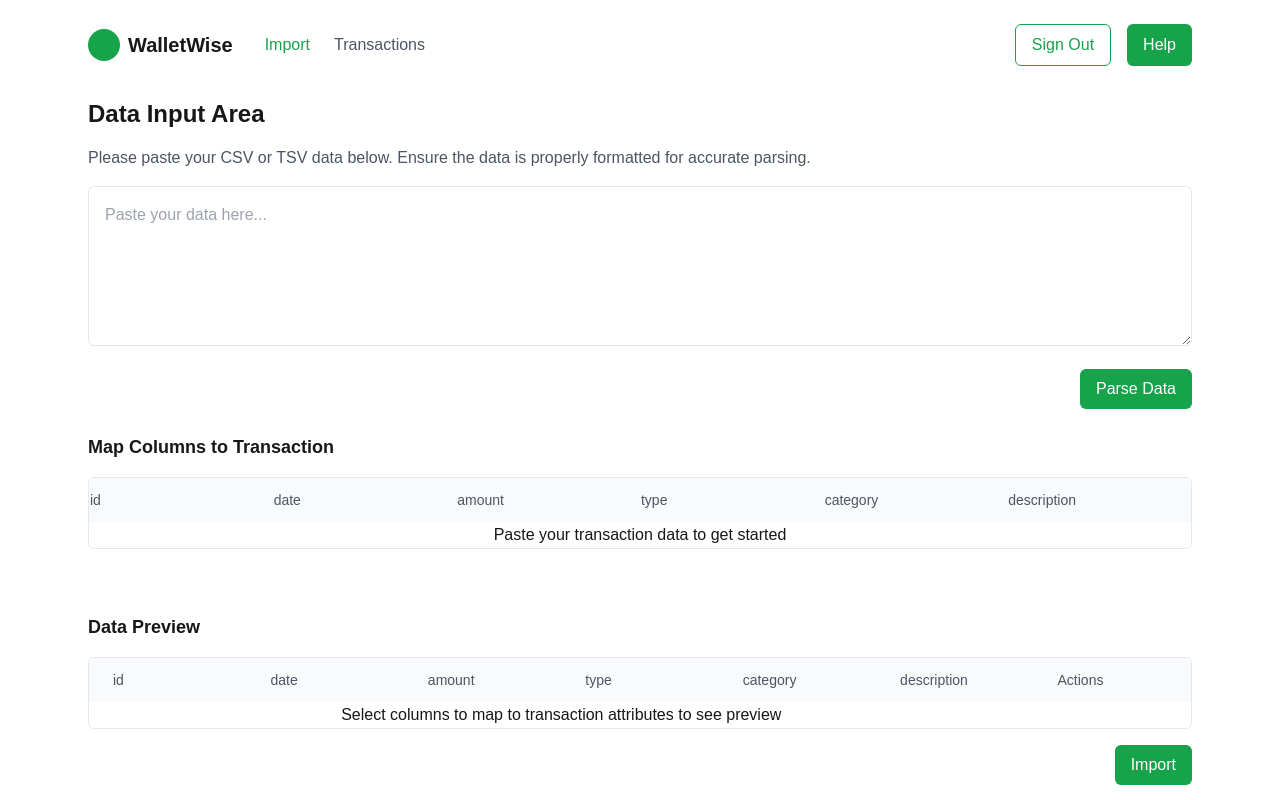
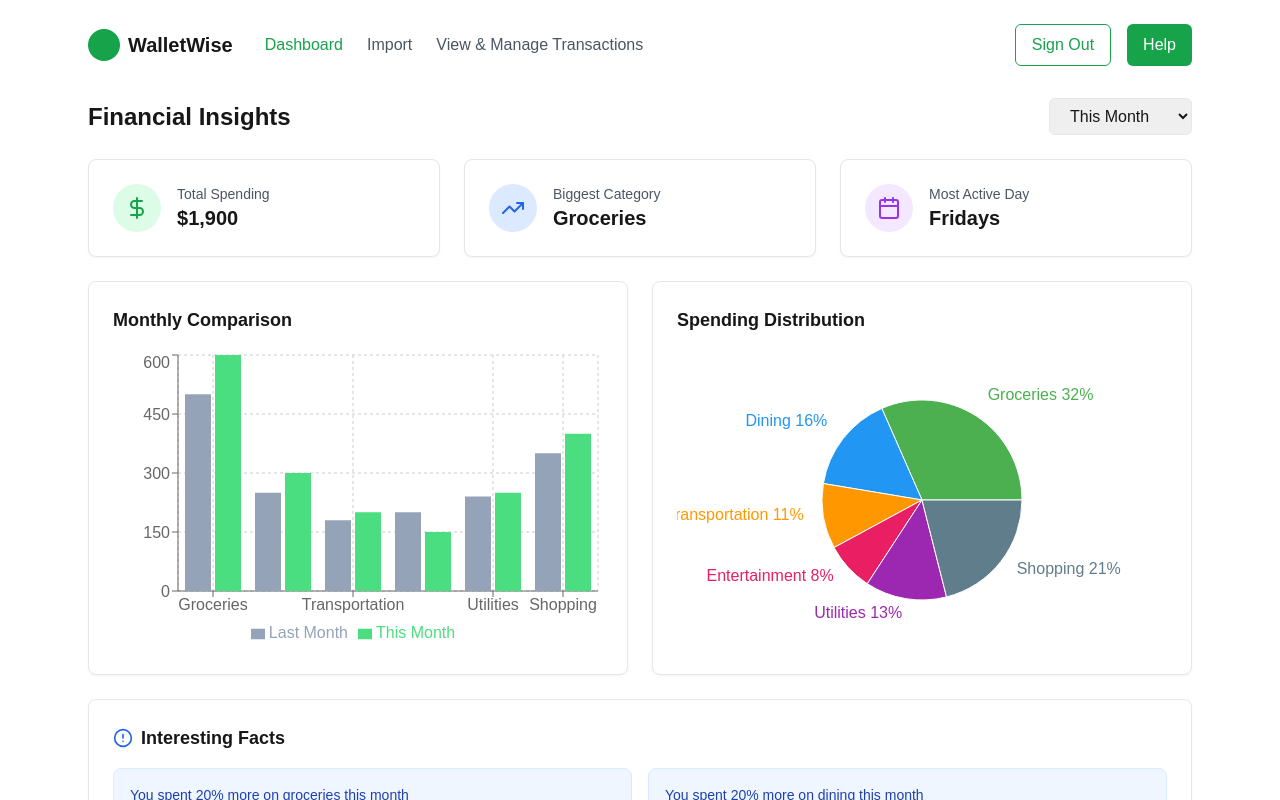
Before and after one commit to neel1104/bachat-web, a Next.js app: page / in a window 1280 px wide. Shown: the top 800 px of the page. Built offline with nearby package versions, Linux system fonts and the light colour scheme.

Commit message:
(feat) add static dashboard page

```diff
--- /dev/null
+++ b/app/bulk-import/page.tsx
@@ -0,0 +1,192 @@
+'use client';
+import React, { useState } from 'react';
+import { useRouter } from 'next/navigation'
+import { Trash } from 'lucide-react';
+import Header from '../components/header';
+interface Transaction {
+  id: string;
+  date: string;
+  amount: number;
+  type: string;
+  category: string;
+  description: string;
+}
+
+const Home = () => {
+  const router = useRouter();
+  const [csvData, setCsvData] = useState('');
+  const [rows, setRows] = useState<string[][]>([]);
+  const [mapping, setMapping] = useState<{ [key: string]: number }>({});
+  const transactionAttributes = ["id", "date", "amount", "type", "category", "description"];
+
+  const handleDataPaste = (e: React.ChangeEvent<HTMLTextAreaElement>) => {
+    setCsvData(e.target.value);
+  };
+
+  const handleParseData = () => {
+    const separator = csvData.includes('\t') ? '\t' : ',';
+    const rows = csvData.split('\n').map(row => row.split(separator).map(col => col.trim().replace(/^"|"$/g, '')));
+    setRows(rows);
+  };
+
+  const handleRemoveTransaction = (idx: number) => {
+    const newRows = [...rows];
+    newRows.splice(idx + 1, 1);
+    setRows(newRows);
+  };
+
+  const handleImportTransactions = () => {
+    const transactions: Transaction[] = [];
+    for (const transaction of previewTransactions) {
+      const newTransaction = {
+        id: transaction.id,
+        date: transaction.date,
+        amount: Number(transaction.amount),
+        type: transaction.type,
+        category: transaction.category,
+        description: transaction.description
+      }
+      transactions.push(newTransaction);
+    }
+    // save transactions to local storage
+    localStorage.setItem("transactions", JSON.stringify(transactions));
+    // redirect to transactions page
+    router.push("/transactions");
+  };
+
+  const previewTransactions: { [key: string]: string }[] = [];
+  if (Object.keys(mapping).length > 0) {
+    for (const row of rows.slice(1)) {
+      const previewTransaction: { [key: string]: string } = {};
+      for (const attr of transactionAttributes) {
+        previewTransaction[attr] = row[mapping[attr]];
+      }
+      previewTransactions.push(previewTransaction);
+    }
+  }
+
+  return (
+    <div className="max-w-6xl mx-auto p-6">
+      <Header />
+
+      <div className="mb-8">
+        <h2 className="text-2xl font-bold mb-4">Data Input Area</h2>
+        <p className="text-gray-600 mb-4">
+          Please paste your CSV or TSV data below. Ensure the data is properly formatted for accurate parsing.
+        </p>
+        <textarea
+          className="w-full h-40 p-4 border rounded-md mb-4"
+          placeholder="Paste your data here..."
+          value={csvData}
+          onChange={handleDataPaste}
+        />
+        <button
+          onClick={handleParseData}
+          className="px-4 py-2 bg-green-600 text-white rounded-md float-right"
+        >
+          Parse Data
+        </button>
+      </div>
+
+      <div className="mt-16">
+        <h3 className="text-lg font-semibold mb-4">Map Columns to Transaction</h3>
+        <div className="border rounded-md overflow-hidden">
+          <table className="w-full table-fixed">
+            <thead className="bg-gray-50">
+              <tr>
+                {transactionAttributes.map((attr) => (
+                  <th key={attr} className="py-3 basis-0 text-left text-sm font-medium text-gray-600">
+                    {attr}
+                  </th>
+                ))}
+              </tr>
+            </thead>
+            <tbody className="divide-y divide-gray-200">
+              <tr>
+                {
+                  rows.length > 0 ?
+                    transactionAttributes.map((attr) => (
+                      <td key={attr}>
+                        <select onChange={(e) => setMapping({ ...mapping, [attr]: parseInt(e.target.value) })}>
+                          {
+                            ["-", ...rows[0]].map((col, idx) => (
+                              <option key={idx} value={idx - 1} >{col}</option>
+                            ))
+                          }
+                        </select>
+                      </td>
+                    ))
+                    :
+                    <td colSpan={6} className="text-center">Paste your transaction data to get started</td>
+                }
+              </tr>
+            </tbody>
+          </table>
+        </div>
+      </div>
+
+      <div className="mt-16">
+        <h3 className="text-lg font-semibold mb-4">Data Preview</h3>
+        <div className="border rounded-md overflow-hidden">
+          <table className="w-full table-fixed">
+            <thead className="bg-gray-50">
+              <tr>
+                {transactionAttributes.map((attr) => (
+                  <th key={attr} className="px-6 py-3 text-left text-sm font-medium text-gray-600">
+                    {attr}
+                  </th>
+                ))}
+                <th className="px-6 py-3 text-left text-sm font-medium text-gray-600">
+                  Actions
+                </th>
+              </tr>
+            </thead>
+            <tbody className="divide-y divide-gray-200">
+              {
+                previewTransactions.length > 0 ?
+                  previewTransactions.map((transaction, idx) => (
+                    <tr key={transaction.id}>
+                      <td className="px-6 py-4 text-sm text-gray-900">
+                        {transaction.id}
+                      </td>
+                      <td className="px-6 py-4 text-sm text-gray-900">
+                        {transaction.date}
+                      </td>
+                      <td className="px-6 py-4 text-sm text-gray-900">
+                        ${parseFloat(transaction.amount).toFixed(2)}
+                      </td>
+                      <td className="px-6 py-4 text-sm text-gray-900">
+                        {transaction.type}
+                      </td>
+                      <td className="px-6 py-4 text-sm text-gray-900">
+                        {transaction.category}
+                      </td>
+                      <td className="px-6 py-4 text-sm text-gray-900">
+                        {transaction.description}
+                      </td>
+                      <td className="px-6 py-4">
+                        <button onClick={() => handleRemoveTransaction(idx)}>
+                          <Trash className="size-4" />
+                        </button>
+                      </td>
+                    </tr>
+                  ))
+                  :
+                  <tr>
+                    <td colSpan={6} className="text-center">Select columns to map to transaction attributes to see preview</td>
+                  </tr>
+              }
+            </tbody>
+          </table>
+        </div>
+        <div className="flex justify-end gap-4 mt-4">
+          <button className="px-4 py-2 bg-green-600 text-white rounded-md" onClick={handleImportTransactions}>
+            Import
+          </button>
+        </div>
+      </div>
+    </div>
+  );
+};
+
+export default Home;
--- a/app/components/header.tsx
+++ b/app/components/header.tsx
@@ -19,9 +19,9 @@ export default function Header() {
             <Link href="/"><span className="text-xl font-bold">WalletWise</span></Link>
           </div>
           <nav className="flex gap-6">
-            <Link href="/" className={getLinkStyle("/")}>Import</Link>
-            <Link href="/transactions" className={getLinkStyle("/transactions")}>Transactions</Link>
-            {/* <Link href="/" className={getLinkStyle("/bulk-edit")}>Bulk Edit</Link> */}
+            <Link href="/" className={getLinkStyle("/")}>Dashboard</Link>
+            <Link href="/bulk-import" className={getLinkStyle("/bulk-import")}>Import</Link>
+            <Link href="/transactions" className={getLinkStyle("/transactions")}>View & Manage Transactions</Link>
           </nav>
         </div>
         <div className="flex gap-4">
--- a/app/page.tsx
+++ b/app/page.tsx
@@ -1,192 +1,163 @@
 'use client';
 import React, { useState } from 'react';
-import { useRouter } from 'next/navigation'
-import { Trash } from 'lucide-react';
+import {
+  BarChart, Bar, PieChart, Pie, Cell,
+  XAxis, YAxis, CartesianGrid, Tooltip, Legend,
+  ResponsiveContainer
+} from 'recharts';
+import { TrendingUp, DollarSign, Calendar, AlertCircle } from 'lucide-react';
 import Header from './components/header';
-interface Transaction {
-  id: string;
-  date: string;
-  amount: number;
-  type: string;
-  category: string;
-  description: string;
-}
 
-const Home = () => {
-  const router = useRouter();
-  const [csvData, setCsvData] = useState('');
-  const [rows, setRows] = useState<string[][]>([]);
-  const [mapping, setMapping] = useState<{ [key: string]: number }>({});
-  const transactionAttributes = ["id", "date", "amount", "type", "category", "description"];
+const FinancialInsights = () => {
+  const [selectedPeriod, setSelectedPeriod] = useState('month');
 
-  const handleDataPaste = (e: React.ChangeEvent<HTMLTextAreaElement>) => {
-    setCsvData(e.target.value);
-  };
+  // Sample monthly spending data
+  const monthlySpending = [
+    { category: 'Groceries', current: 600, previous: 500 },
+    { category: 'Dining', current: 300, previous: 250 },
+    { category: 'Transportation', current: 200, previous: 180 },
+    { category: 'Entertainment', current: 150, previous: 200 },
+    { category: 'Utilities', current: 250, previous: 240 },
+    { category: 'Shopping', current: 400, previous: 350 }
+  ];
 
-  const handleParseData = () => {
-    const separator = csvData.includes('\t') ? '\t' : ',';
-    const rows = csvData.split('\n').map(row => row.split(separator).map(col => col.trim().replace(/^"|"$/g, '')));
-    setRows(rows);
-  };
+  // Calculate totals for pie chart
+  const totalSpending = monthlySpending.reduce((sum, item) => sum + item.current, 0);
+  const pieChartData = monthlySpending.map(item => ({
+    name: item.category,
+    value: item.current
+  }));
 
-  const handleRemoveTransaction = (idx: number) => {
-    const newRows = [...rows];
-    newRows.splice(idx + 1, 1);
-    setRows(newRows);
-  };
+  // Color palette for charts
+  const COLORS = ['#4CAF50', '#2196F3', '#FF9800', '#E91E63', '#9C27B0', '#607D8B'];
 
-  const handleImportTransactions = () => {
-    const transactions: Transaction[] = [];
-    for (const transaction of previewTransactions) {
-      const newTransaction = {
-        id: transaction.id,
-        date: transaction.date,
-        amount: Number(transaction.amount),
-        type: transaction.type,
-        category: transaction.category,
-        description: transaction.description
-      }
-      transactions.push(newTransaction);
-    }
-    // save transactions to local storage
-    localStorage.setItem("transactions", JSON.stringify(transactions));
-    // redirect to transactions page
-    router.push("/transactions");
-  };
-
-  const previewTransactions: { [key: string]: string }[] = [];
-  if (Object.keys(mapping).length > 0) {
-    for (const row of rows.slice(1)) {
-      const previewTransaction: { [key: string]: string } = {};
-      for (const attr of transactionAttributes) {
-        previewTransaction[attr] = row[mapping[attr]];
-      }
-      previewTransactions.push(previewTransaction);
-    }
-  }
+  // Calculate interesting facts
+  const facts = monthlySpending.map(item => {
+    const percentChange = ((item.current - item.previous) / item.previous) * 100;
+    return {
+      category: item.category,
+      percentChange: percentChange,
+      message: `You spent ${Math.abs(percentChange.toFixed(1))}% ${percentChange > 0 ? 'more' : 'less'} on ${item.category.toLowerCase()} this month`
+    };
+  }).filter(fact => Math.abs(fact.percentChange) > 10);
 
   return (
-    <div className="max-w-6xl mx-auto p-6">
+    <div className="max-w-6xl mx-auto p-6 space-y-6">
       <Header />
-
-      <div className="mb-8">
-        <h2 className="text-2xl font-bold mb-4">Data Input Area</h2>
-        <p className="text-gray-600 mb-4">
-          Please paste your CSV or TSV data below. Ensure the data is properly formatted for accurate parsing.
-        </p>
-        <textarea
-          className="w-full h-40 p-4 border rounded-md mb-4"
-          placeholder="Paste your data here..."
-          value={csvData}
-          onChange={handleDataPaste}
-        />
-        <button
-          onClick={handleParseData}
-          className="px-4 py-2 bg-green-600 text-white rounded-md float-right"
-        >
-          Parse Data
-        </button>
-      </div>
-
-      <div className="mt-16">
-        <h3 className="text-lg font-semibold mb-4">Map Columns to Transaction</h3>
-        <div className="border rounded-md overflow-hidden">
-          <table className="w-full table-fixed">
-            <thead className="bg-gray-50">
-              <tr>
-                {transactionAttributes.map((attr) => (
-                  <th key={attr} className="py-3 basis-0 text-left text-sm font-medium text-gray-600">
-                    {attr}
-                  </th>
-                ))}
-              </tr>
-            </thead>
-            <tbody className="divide-y divide-gray-200">
-              <tr>
-                {
-                  rows.length > 0 ?
-                    transactionAttributes.map((attr) => (
-                      <td key={attr}>
-                        <select onChange={(e) => setMapping({ ...mapping, [attr]: parseInt(e.target.value) })}>
-                          {
-                            ["-", ...rows[0]].map((col, idx) => (
-                              <option key={idx} value={idx - 1} >{col}</option>
-                            ))
-                          }
-                        </select>
-                      </td>
-                    ))
-                    :
-                    <td colSpan={6} className="text-center">Paste your transaction data to get started</td>
-                }
-              </tr>
-            </tbody>
-          </table>
+      <div className="flex justify-between items-center">
+        <h1 className="text-2xl font-bold">Financial Insights</h1>
+        <div className="flex gap-4">
+          <select
+            className="px-4 py-2 border rounded-md"
+            value={selectedPeriod}
+            onChange={(e) => setSelectedPeriod(e.target.value)}
+          >
+            <option value="month">This Month</option>
+            <option value="quarter">This Quarter</option>
+            <option value="year">This Year</option>
+          </select>
         </div>
       </div>
 
-      <div className="mt-16">
-        <h3 className="text-lg font-semibold mb-4">Data Preview</h3>
-        <div className="border rounded-md overflow-hidden">
-          <table className="w-full table-fixed">
-            <thead className="bg-gray-50">
-              <tr>
-                {transactionAttributes.map((attr) => (
-                  <th key={attr} className="px-6 py-3 text-left text-sm font-medium text-gray-600">
-                    {attr}
-                  </th>
+      {/* Summary Cards */}
+      <div className="grid grid-cols-1 md:grid-cols-3 gap-6">
+        <div className="bg-white p-6 rounded-lg shadow-sm border">
+          <div className="flex items-center gap-4">
+            <div className="p-3 bg-green-100 rounded-full">
+              <DollarSign className="w-6 h-6 text-green-600" />
+            </div>
+            <div>
+              <p className="text-sm text-gray-600">Total Spending</p>
+              <p className="text-xl font-bold">${totalSpending.toLocaleString()}</p>
+            </div>
+          </div>
+        </div>
+        <div className="bg-white p-6 rounded-lg shadow-sm border">
+          <div className="flex items-center gap-4">
+            <div className="p-3 bg-blue-100 rounded-full">
+              <TrendingUp className="w-6 h-6 text-blue-600" />
+            </div>
+            <div>
+              <p className="text-sm text-gray-600">Biggest Category</p>
+              <p className="text-xl font-bold">Groceries</p>
+            </div>
+          </div>
+        </div>
+        <div className="bg-white p-6 rounded-lg shadow-sm border">
+          <div className="flex items-center gap-4">
+            <div className="p-3 bg-purple-100 rounded-full">
+              <Calendar className="w-6 h-6 text-purple-600" />
+            </div>
+            <div>
+              <p className="text-sm text-gray-600">Most Active Day</p>
+              <p className="text-xl font-bold">Fridays</p>
+            </div>
+          </div>
+        </div>
+      </div>
+
+      {/* Charts Section */}
+      <div className="grid grid-cols-1 md:grid-cols-2 gap-6">
+        {/* Monthly Comparison Bar Chart */}
+        <div className="bg-white p-6 rounded-lg shadow-sm border">
+          <h2 className="text-lg font-semibold mb-4">Monthly Comparison</h2>
+          <ResponsiveContainer width="100%" height={300}>
+            <BarChart data={monthlySpending}>
+              <CartesianGrid strokeDasharray="3 3" />
+              <XAxis dataKey="category" />
+              <YAxis />
+              <Tooltip />
+              <Legend />
+              <Bar dataKey="previous" name="Last Month" fill="#94a3b8" />
+              <Bar dataKey="current" name="This Month" fill="#4ade80" />
+            </BarChart>
+          </ResponsiveContainer>
+        </div>
+
+        {/* Spending Distribution Pie Chart */}
+        <div className="bg-white p-6 rounded-lg shadow-sm border">
+          <h2 className="text-lg font-semibold mb-4">Spending Distribution</h2>
+          <ResponsiveContainer width="100%" height={300}>
+            <PieChart>
+              <Pie
+                data={pieChartData}
+                cx="50%"
+                cy="50%"
+                labelLine={false}
+                label={({ name, percent }) => `${name} ${(percent * 100).toFixed(0)}%`}
+                outerRadius={100}
+                fill="#8884d8"
+                dataKey="value"
+              >
+                {pieChartData.map((entry, index) => (
+                  <Cell key={`cell-${index}`} fill={COLORS[index % COLORS.length]} />
                 ))}
-                <th className="px-6 py-3 text-left text-sm font-medium text-gray-600">
-                  Actions
-                </th>
-              </tr>
-            </thead>
-            <tbody className="divide-y divide-gray-200">
-              {
-                previewTransactions.length > 0 ?
-                  previewTransactions.map((transaction, idx) => (
-                    <tr key={transaction.id}>
-                      <td className="px-6 py-4 text-sm text-gray-900">
-                        {transaction.id}
-                      </td>
-                      <td className="px-6 py-4 text-sm text-gray-900">
-                        {transaction.date}
-                      </td>
-                      <td className="px-6 py-4 text-sm text-gray-900">
-                        ${parseFloat(transaction.amount).toFixed(2)}
-                      </td>
-                      <td className="px-6 py-4 text-sm text-gray-900">
-                        {transaction.type}
-                      </td>
-                      <td className="px-6 py-4 text-sm text-gray-900">
-                        {transaction.category}
-                      </td>
-                      <td className="px-6 py-4 text-sm text-gray-900">
-                        {transaction.description}
-                      </td>
-                      <td className="px-6 py-4">
-                        <button onClick={() => handleRemoveTransaction(idx)}>
-                          <Trash className="size-4" />
-                        </button>
-                      </td>
-                    </tr>
-                  ))
-                  :
-                  <tr>
-                    <td colSpan={6} className="text-center">Select columns to map to transaction attributes to see preview</td>
-                  </tr>
-              }
-            </tbody>
-          </table>
+              </Pie>
+              <Tooltip />
+            </PieChart>
+          </ResponsiveContainer>
         </div>
-        <div className="flex justify-end gap-4 mt-4">
-          <button className="px-4 py-2 bg-green-600 text-white rounded-md" onClick={handleImportTransactions}>
-            Import
-          </button>
+      </div>
+
+      {/* Insights Box */}
+      <div className="bg-white p-6 rounded-lg shadow-sm border">
+        <div className="flex items-center gap-2 mb-4">
+          <AlertCircle className="w-5 h-5 text-blue-600" />
+          <h2 className="text-lg font-semibold">Interesting Facts</h2>
+        </div>
+        <div className="grid grid-cols-1 md:grid-cols-2 gap-4">
+          {facts.map((fact, index) => (
+            <div
+              key={index}
+              className="p-4 rounded-lg bg-blue-50 border border-blue-100"
+            >
+              <p className="text-sm text-blue-800">{fact.message}</p>
+            </div>
+          ))}
         </div>
       </div>
     </div>
   );
 };
 
-export default Home;
+export default FinancialInsights;
--- a/package.json
+++ b/package.json
@@ -14,7 +14,8 @@
     "lucide-react": "^0.475.0",
     "next": "15.1.6",
     "react": "^19.0.0",
-    "react-dom": "^19.0.0"
+    "react-dom": "^19.0.0",
+    "recharts": "^2.15.1"
   },
   "devDependencies": {
     "@eslint/eslintrc": "^3",
```
Also changed, not shown: 1 other file (tests, documents, lock files or other folders).
